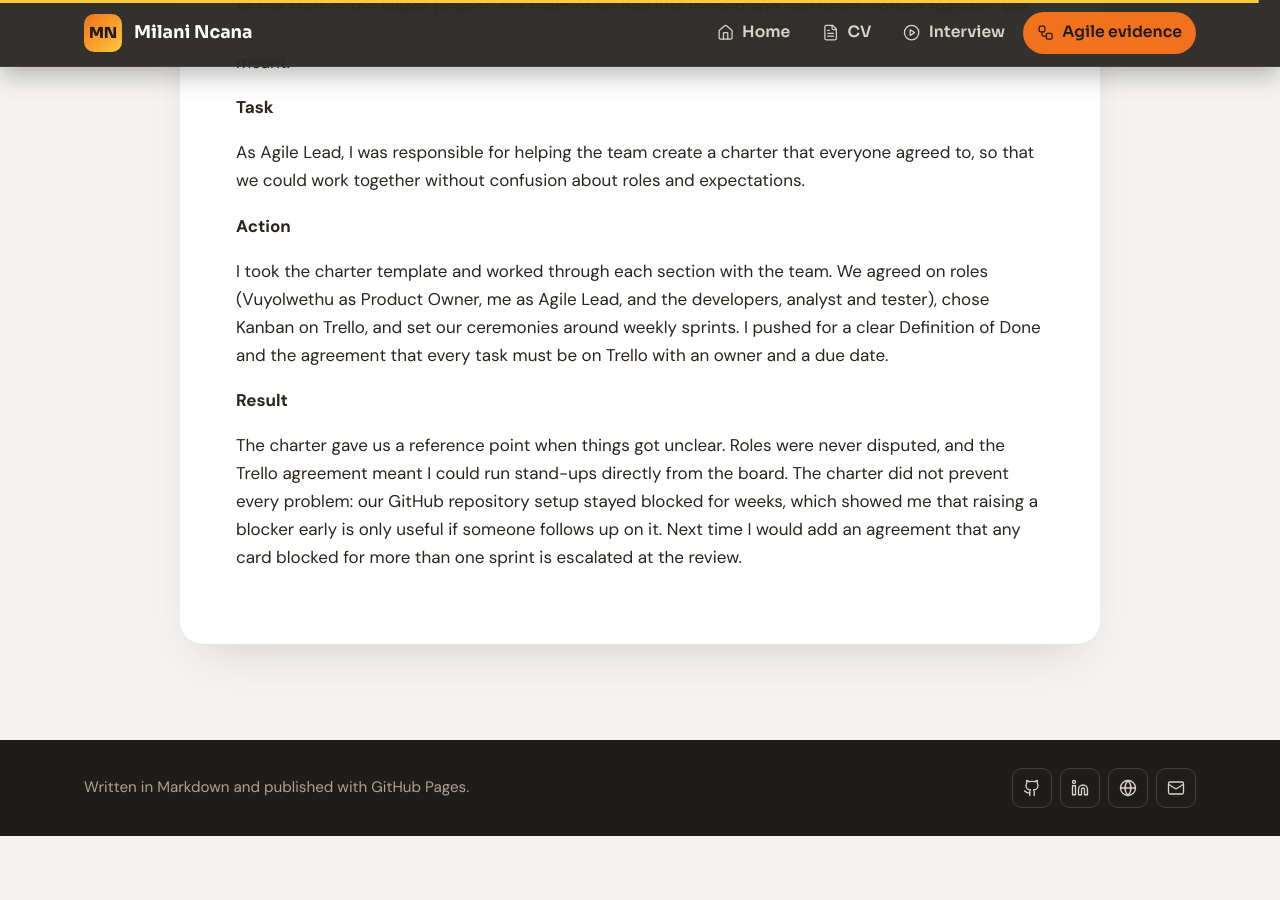
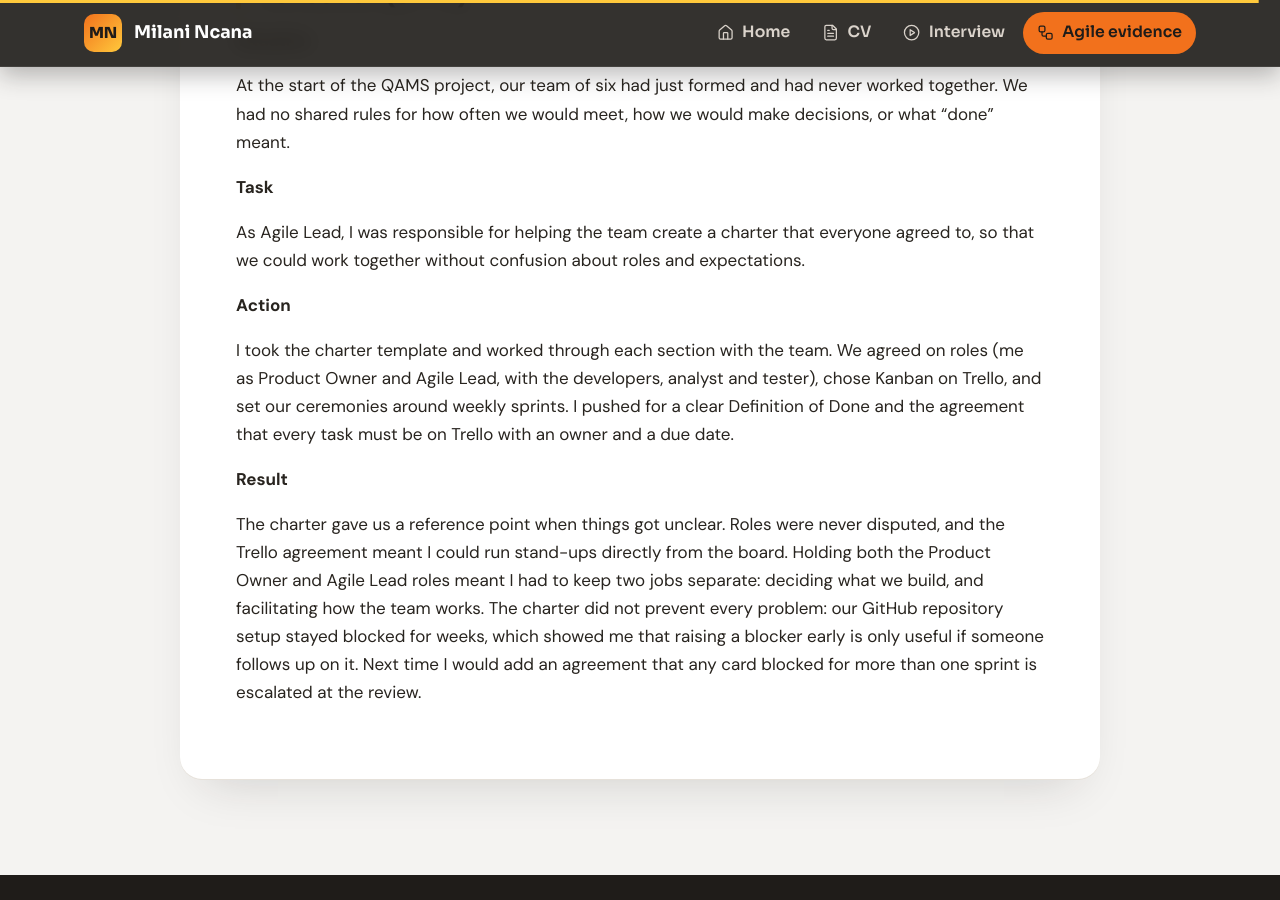
Before and after one commit to MilaniNcana/My-Digital-Portfolio, a Jekyll site: the page built from agile/team-charter.md, in a window 1280 px wide and 900 px high, scrolled down 4192 px. Built offline with Jekyll 4.4.1, drawn with Linux system fonts in a browser that asks for light colours; our own code applies the rules of GitHub Pages for plain Markdown files; before the commit the page ends 5028 px from its top, so only the background shows below that; some of the changed text lies outside the part shown.

Commit message:
Update team roles: Milani as Product Owner and Scrum Master, Vuyolwethu as Developer
Co-Authored-By: Claude Opus 5.5 <noreply@anthropic.com>
Claude-Session: https://claude.ai/code/session_016yZFPgMaNT31CR6Cnz137s

```diff
--- a/agile/team-charter.md
+++ b/agile/team-charter.md
@@ -18,8 +18,8 @@ title: Agile Team Charter — QAMS
 
 | Name | Role | Key Responsibilities |
 |------|------|----------------------|
-| Vuyolwethu R. Piyo | Product Owner | Owns the product vision, prioritises the Product Backlog, accepts completed work |
-| Milani Ncana | Agile Lead / Scrum Master | Facilitates ceremonies, maintains the Trello board, removes blockers, keeps the logbook |
+| Vuyolwethu R. Piyo | Developer | System structure, attendance-tracking rules and feature definition |
+| Milani Ncana | Product Owner and Agile Lead / Scrum Master | Owns the product vision, prioritises the Product Backlog and accepts completed work; facilitates ceremonies, maintains the Trello board, removes blockers and keeps the logbook |
 | Ross Barth | Developer | Repository setup, backend development, QR system design |
 | Levi Williams | Developer | QR generation and attendance logic, system design |
 | Isheanesu Chowuraya | Developer / Analyst | Requirements analysis, system structure, documentation |
@@ -64,7 +64,7 @@ title: Agile Team Charter — QAMS
 - [ ] Team vote
 - [ ] Agile Lead decides after input
 
-*Escalation path if we're stuck:* Agile Lead facilitates a discussion, then the Product Owner decides; if still unresolved, we raise it with the lecturer.
+*Escalation path if we're stuck:* The Agile Lead facilitates a team discussion first. If there is still no agreement, the Product Owner makes the final call on scope and priority. If it remains unresolved, we raise it with the lecturer.
 
 ### 7. Definition of Done (DoD)
 
@@ -123,8 +123,8 @@ As Agile Lead, I was responsible for helping the team create a charter that ever
 
 **Action**
 
-I took the charter template and worked through each section with the team. We agreed on roles (Vuyolwethu as Product Owner, me as Agile Lead, and the developers, analyst and tester), chose Kanban on Trello, and set our ceremonies around weekly sprints. I pushed for a clear Definition of Done and the agreement that every task must be on Trello with an owner and a due date.
+I took the charter template and worked through each section with the team. We agreed on roles (me as Product Owner and Agile Lead, with the developers, analyst and tester), chose Kanban on Trello, and set our ceremonies around weekly sprints. I pushed for a clear Definition of Done and the agreement that every task must be on Trello with an owner and a due date.
 
 **Result**
 
-The charter gave us a reference point when things got unclear. Roles were never disputed, and the Trello agreement meant I could run stand-ups directly from the board. The charter did not prevent every problem: our GitHub repository setup stayed blocked for weeks, which showed me that raising a blocker early is only useful if someone follows up on it. Next time I would add an agreement that any card blocked for more than one sprint is escalated at the review.
+The charter gave us a reference point when things got unclear. Roles were never disputed, and the Trello agreement meant I could run stand-ups directly from the board. Holding both the Product Owner and Agile Lead roles meant I had to keep two jobs separate: deciding what we build, and facilitating how the team works. The charter did not prevent every problem: our GitHub repository setup stayed blocked for weeks, which showed me that raising a blocker early is only useful if someone follows up on it. Next time I would add an agreement that any card blocked for more than one sprint is escalated at the review.
```
Also changed, not shown: README.md (+1 -1 lines), agile/index.md (+3 -3 lines), agile/logbook.md (+1 -1 lines), agile/product-backlog.md (+2 -2 lines).
